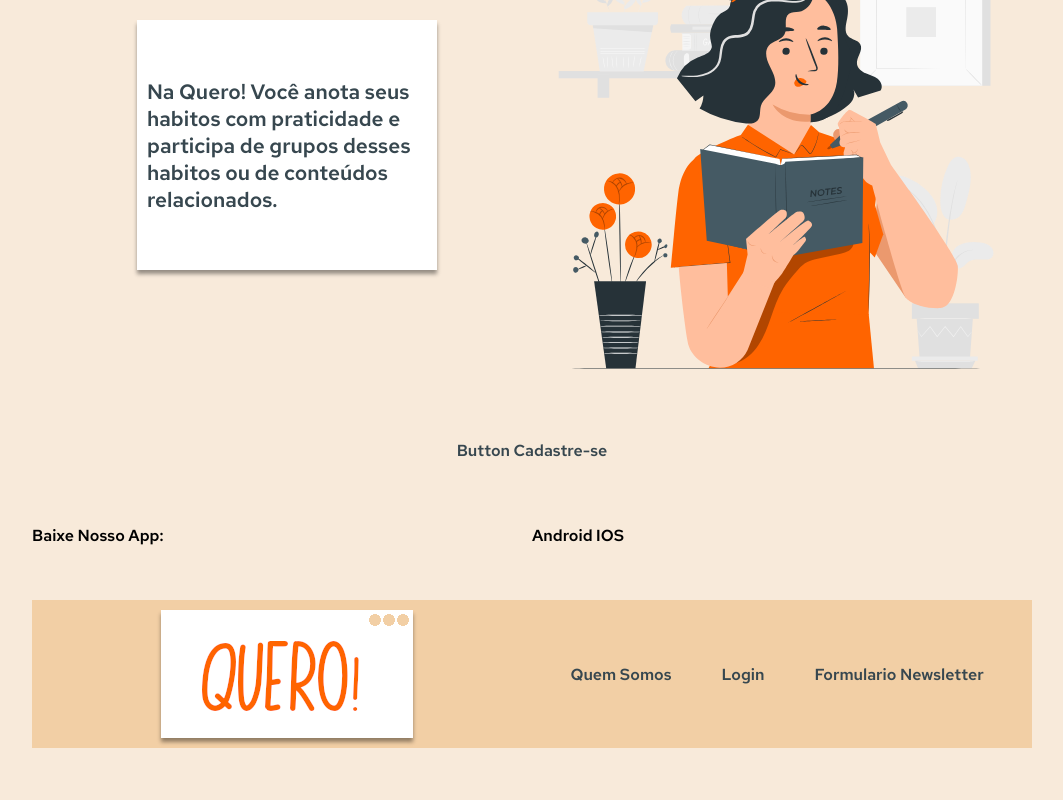
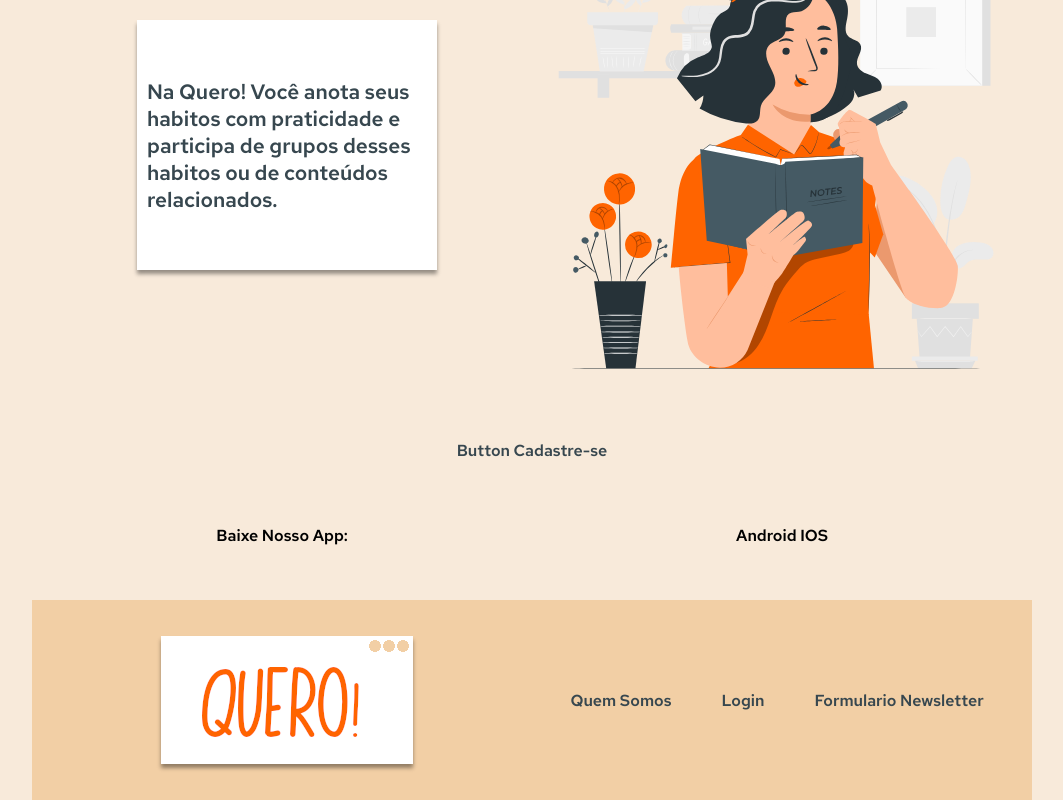
Before and after one commit to wallacesfos/projeto-gestao-de-habitos, a React (Create React App) app: page / in a window 1280 px wide. Shown: the part 782-1582 px from the top of the page, without its empty margins (108-1171 px from the left). Before the commit the page ends 1530 px from the top, so only its background shows below. Built offline with nearby package versions, Linux system fonts and the light colour scheme.

Commit message:
fix: pagina inivial espacamentos

```diff
--- a/src/Pages/Home/style.js
+++ b/src/Pages/Home/style.js
@@ -81,6 +81,8 @@ export const ContainerApp = styled.div`
     color: var(--black);
     font-family: "Red Hat Text", Arial, Helvetica, sans-serif;
     font-weight: 600;
+    display: flex;
+    justify-content: center;
   }
   @media (min-width: 600px) {
     flex-direction: row;
@@ -88,10 +90,12 @@ export const ContainerApp = styled.div`
 `;
 export const ContainerFooter = styled.div`
   width: 100%;
+  min-height: 200px;
   padding: 10px;
   display: flex;
   flex-direction: column;
   background-color: var(--background-escuro);
+  px;
   div {
     flex-basis: 100%;
     color: var(--color-cinzaEscuro);
```
